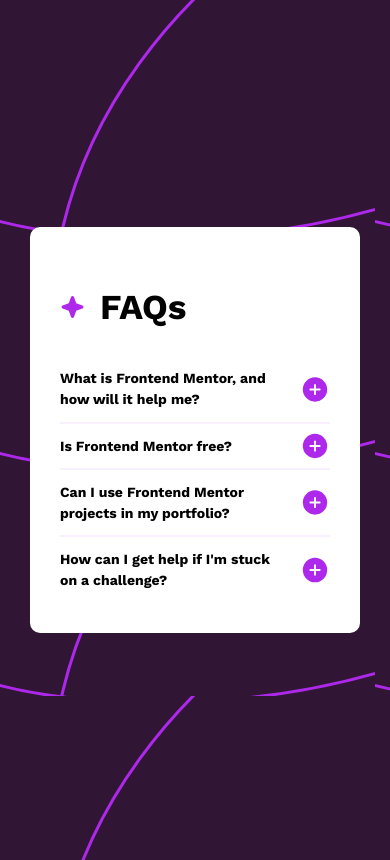
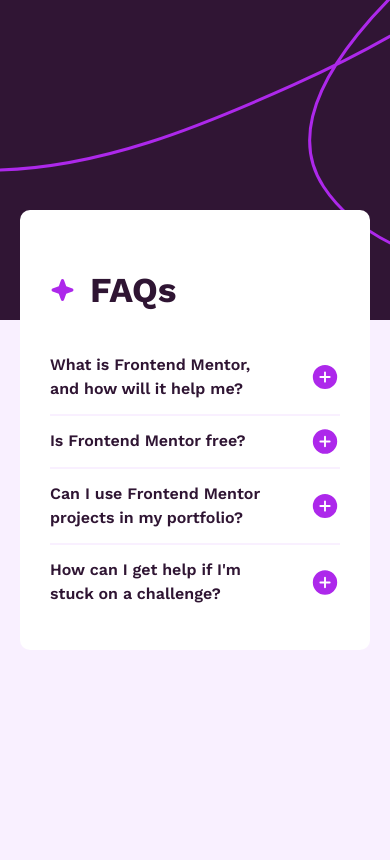
Before and after one commit to djmills89/Faq, a plain HTML site: page index.html in a window 390 px wide. Both pictures are taken after a click on the element 195 px from the left and 389 px from the top of the page. Drawn offline with Linux system fonts and the light colour scheme.

Commit message:
refactored the js, added desktop sizing, hover effect on questions

```diff
--- a/index.html
+++ b/index.html
@@ -25,8 +25,10 @@
     <section>
 
       <div class="question active">
+        <div class="question-header">
           <h2>What is Frontend Mentor, and how will it help me?</h2>
           <img src="./assets/images/icon-minus.svg" alt="Minus icon">
+        </div>
         <p>
           Frontend Mentor offers realistic coding challenges to help developers improve their
           frontend coding skills with projects in HTML, CSS, and JavaScript. It's suitable for
@@ -37,8 +39,10 @@
 
     <section>
       <div class="question">
+        <div class="question-header">
           <h2>Is Frontend Mentor free?</h2>
           <img src="./assets/images/icon-plus.svg" alt="Plus icon">
+        </div>
         <p class="hidden">
           Yes, Frontend Mentor offers both free and premium coding challenges, with the free
           option providing access to a range of projects suitable for all skill levels.
@@ -48,8 +52,10 @@
 
     <section>
       <div class="question">
+        <div class="question-header">
           <h2>Can I use Frontend Mentor projects in my portfolio?</h2>
           <img src="./assets/images/icon-plus.svg" alt="Plus icon">
+        </div>
         <p class="hidden">
           Yes, you can use projects completed on Frontend Mentor in your portfolio. It's an excellent
           way to showcase your skills to potential employers!
@@ -59,8 +65,10 @@
 
     <section>
       <div class="question">
+        <div class="question-header">
           <h2>How can I get help if I'm stuck on a challenge?</h2>
           <img src="./assets/images/icon-plus.svg" alt="Plus icon">
+        </div>
         <p class="hidden">
           The best place to get help is inside Frontend Mentor's Discord community. There's a help
           channel where you can ask questions and seek support from other community members.
--- a/script/script.js
+++ b/script/script.js
@@ -9,19 +9,26 @@ const answers = document.querySelectorAll('.answer')
 questions.forEach( question => {
     question.addEventListener('click', (e) => {
        const parentDiv = e.currentTarget
+
+       questions.forEach(q => {
+         if (q !== parentDiv) {
+            q.classList.remove('active')
+            q.querySelector('p').classList.add('hidden')
+            const icon = q.querySelector('img')
+            icon.src = '../assets/images/icon-plus.svg'
+            icon.alt = 'Plus Icon'
+         }
+       })
+
        const p = parentDiv.querySelector('p')
        const img = parentDiv.querySelector('img')
-    //    p.classList.contains('hidden') ? p.classList.remove('hidden') : p.classList.add('hidden')
-       if (!parentDiv.classList.contains('active')) {
-            parentDiv.classList.add('active')
-            img.src = '../assets/images/icon-minus.svg'
-            img.alt = 'Minus icon'
-            p.classList.remove('hidden')
-       } else {
-            parentDiv.classList.remove('active')
-            img.src = '../assets/images/icon-plus.svg'
-            img.alt = 'Plus icon'
-            p.classList.add('hidden')
-       }
+
+       const isActive = parentDiv.classList.contains('active')
+       parentDiv.classList.toggle('active')
+       p.classList.toggle('hidden')
+       img.src = isActive
+         ? '../assets/images/icon-plus.svg'
+         : '../assets/images/icon-minus.svg'
+       img.alt = isActive ? 'Plus icon' : 'Minus icon'
     })
 })
--- a/styles/style.css
+++ b/styles/style.css
@@ -27,29 +27,47 @@ body {
     justify-content: center;
     align-items: center;
     height: 100vh;
-    margin-inline: 3rem;
+    margin-inline: 2rem;
+    overflow: hidden;
 
     font-family: var(--ff-normal);
     font-size: 1.3rem;
     line-height: 1.5;
 
+    background-color: var(--purple-100);
     background-image: url('../assets/images/background-pattern-mobile.svg');
+    background-repeat: no-repeat;
 }
 
 h1 {
     font-size: 3.5rem;
     width: 75%;
     margin-inline-start: 1.5rem;
+    font-weight: var(--fw-heavy);
 }
 
 h2 {
-    font-size: 1.4rem;
+    font-size: 1.6rem;
+    width: 75%;
     user-select: none;
     -webkit-user-select: none;
+    font-weight: var(--fw-medium);
+}
+
+h2:hover {
+    color: var(--purple-600);
+}
+
+h1, h2 {
+    color: var(--purple-950);
 }
 
 img {
     pointer-events: none;
+}
+
+p{
+    color: var(--purple-600)
 }
 
 .card-title > img {
@@ -64,13 +82,14 @@ section:not(:last-of-type) {
     background-color: var(--card-bg-white);
     padding: 3rem;
     border-radius: 1rem;
+    max-width: 425px;
 }
 
-.card-title, .question {
+.card-title, .question-header {
     display: flex;
 }
 
-.question {
+.question-header {
     justify-content: space-between;
     cursor: pointer;
 }
@@ -82,3 +101,9 @@ section:not(:last-of-type) {
 .hidden {
     display: none;
 }
+
+@media (min-width: 376px) {
+    body {
+        background-image: url('../assets/images/background-pattern-desktop.svg');
+    }
+}
```
Lines whose indentation alone changed are shown as unchanged.
